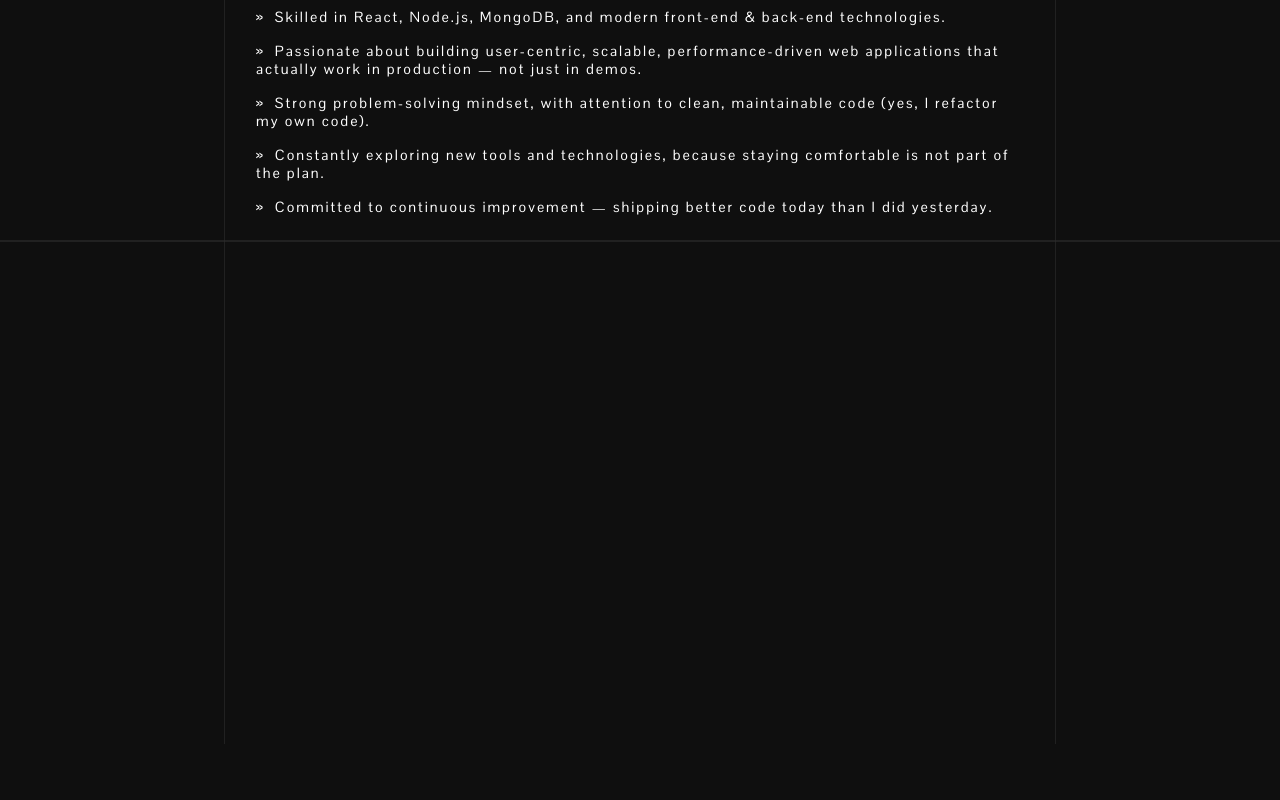
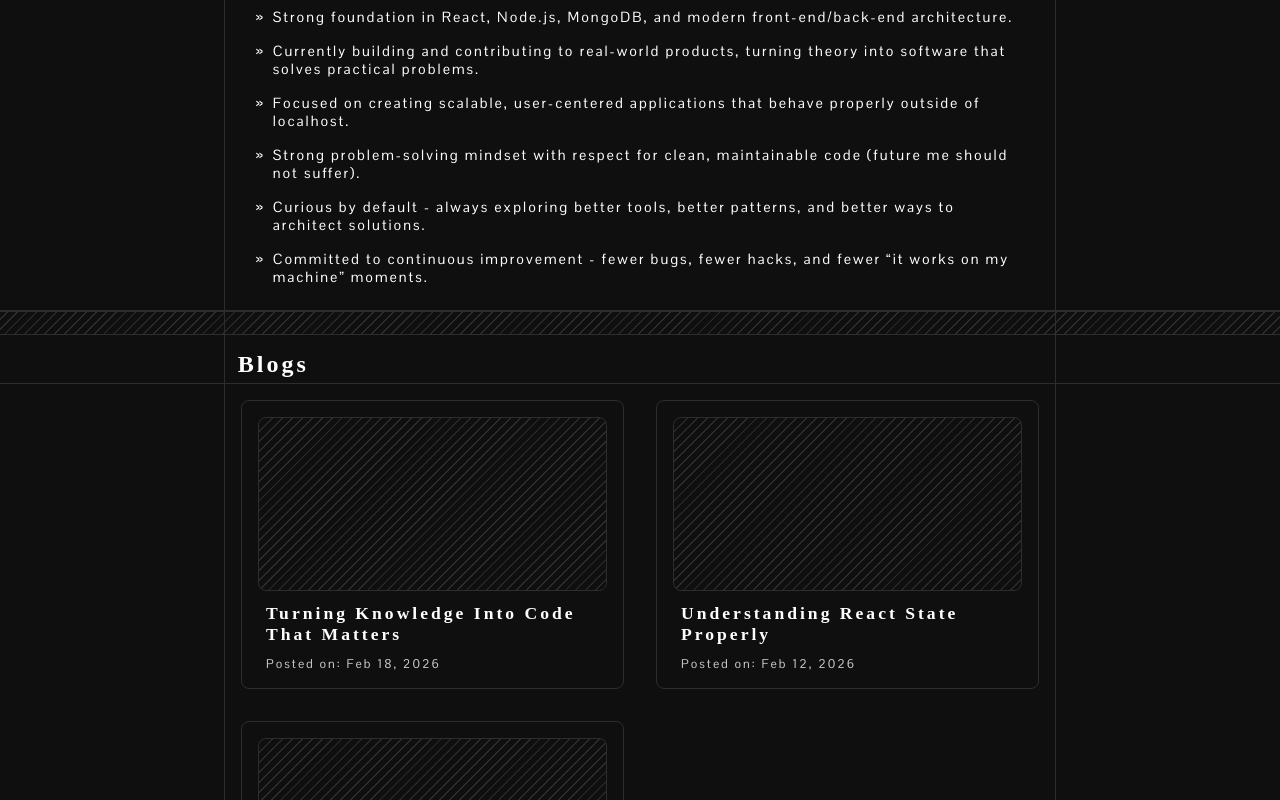
Before and after one commit to Bhatia612/My-Portfolio, a React (Vite) app: page /#/ in a window 1280 px wide. Shown: the part 840-1640 px from the top of the page. Before the commit the page ends 1600 px from the top, so only its background shows below. Built offline with nearby package versions, Linux system fonts and the light colour scheme; a web font is replaced by a local one.

Commit message:
setup for blogs . . .

```diff
--- a/src/components/About.jsx
+++ b/src/components/About.jsx
@@ -5,12 +5,14 @@
         <div className="about">
             <h1>About</h1>
             <ul className="about__list">
-                <li>»&nbsp; Self-made Full-Stack Web Developer and Design Engineer, grinding consistently for the 2+ years — fueled by curiosity (and a healthy amount of coffee).</li>
-                <li>»&nbsp; Skilled in React, Node.js, MongoDB, and modern front-end & back-end technologies.</li>
-                <li>»&nbsp; Passionate about building user-centric, scalable, performance-driven web applications that actually work in production — not just in demos.</li>
-                <li>»&nbsp; Strong problem-solving mindset, with attention to clean, maintainable code (yes, I refactor my own code).</li>
-                <li>»&nbsp; Constantly exploring new tools and technologies, because staying comfortable is not part of the plan.</li>
-                <li>»&nbsp; Committed to continuous improvement — shipping better code today than I did yesterday.</li>
+                <li><span>»</span> Full-Stack Web Developer with several years invested in understanding how things actually work - not just how to copy-paste them.</li>
+                <li><span>»</span> Strong foundation in React, Node.js, MongoDB, and modern front-end/back-end architecture.</li>
+                <li><span>»</span> Currently building and contributing to real-world products, turning theory into software that solves practical problems.</li>
+                <li><span>»</span> Focused on creating scalable, user-centered applications that behave properly outside of localhost.</li>
+                <li><span>»</span> Strong problem-solving mindset with respect for clean, maintainable code (future me should not suffer).</li>
+                <li><span>»</span> Curious by default - always exploring better tools, better patterns, and better ways to architect solutions.</li>
+                <li><span>»</span> Committed to continuous improvement - fewer bugs, fewer hacks, and fewer “it works on my machine” moments.</li>
+
             </ul>
         </div>
 
--- /dev/null
+++ b/src/components/BlogContainer.jsx
@@ -0,0 +1,55 @@
+
+import React from "react";
+
+const BlogCard = ({ title, date, link }) => (
+  <div className="blog-card">
+    <div className="blog-card-img empty"></div>
+    <h2 className="blog-card-title">{title}</h2>
+    <span className="blog-card-date">Posted on: {date}</span>
+
+  </div>
+);
+
+// Blog data defined inside the file
+const blogs = [
+  {
+    title: "Turning Knowledge Into Code That Matters",
+    date: "Feb 18, 2026",
+    link: "/blog/1",
+  },
+  {
+    title: "Understanding React State Properly",
+    date: "Feb 12, 2026",
+    link: "/blog/2",
+  },
+  {
+    title: "Node.js Debugging Tips",
+    date: "Feb 5, 2026",
+    link: "/blog/3",
+  },
+];
+
+const BlogContainer = ({ maxBlogs }) => {
+  // Slice array if maxBlogs is provided
+  const blogsToShow = maxBlogs ? blogs.slice(0, maxBlogs) : blogs;
+
+  return (
+    <div className="blog-container-outer">
+      <h1>Blogs</h1>
+      <div className="blog-container-inner">
+        <div className="blog-container">
+          {blogsToShow.map((blog, index) => (
+            <BlogCard
+              key={index}
+              title={blog.title}
+              date={blog.date}
+              link={blog.link}
+            />
+          ))}
+        </div>
+      </div>
+    </div>
+  );
+};
+
+export default BlogContainer;
--- a/src/pages/Portfolio.jsx
+++ b/src/pages/Portfolio.jsx
@@ -2,6 +2,7 @@
 import Separator from "../components/Separator"
 import About from "../components/About"
 import PersonalInfo from "../components/PersonalInfo"
+import BlogContainer from "../components/BlogContainer"
 
 const Portfolio = () => {
   return (
@@ -11,6 +12,9 @@
       <PersonalInfo />
       <Separator />
       <About />
+      <Separator />
+      <BlogContainer maxBlogs={4}/>
+      <Separator />
     </div>
   )
 }
--- a/src/styles/_utils.scss
+++ b/src/styles/_utils.scss
@@ -1,4 +1,4 @@
-$border-color: #2d2d2da3;
+$border-color: #2d2d2d;
 $bg-color: #0f0f0f;
 $bg-hover: #1b1b1b;
 
--- a/src/styles/components/_about.scss
+++ b/src/styles/components/_about.scss
@@ -31,9 +31,8 @@
             padding-bottom: .5rem;
             width: $content-width;
             @extend %font-sec;
-
-
-
+            display: flex;
+            gap: .5rem;
 
         }
     }
--- /dev/null
+++ b/src/styles/components/_blogs.scss
@@ -0,0 +1,81 @@
+@use "../utils" as *;
+
+.blog-container-outer {
+  width: 100vw;
+  display: flex;
+  flex-direction: column;
+  align-items: center;
+
+
+  h1 {
+    width: $content-width;
+    @extend %font-pri;
+    @extend %border-left-right;
+    padding: 1rem 0.8rem .3rem;
+
+
+  }
+}
+
+.blog-container-inner {
+  width: 100vw;
+  @extend %border-top-bottom;
+  display: flex;
+  flex-direction: column;
+  align-items: center;
+
+}
+
+
+.blog-container {
+  list-style: none;
+  width: $content-width;
+  @extend %border-left-right;
+
+  display: grid;
+  grid-template-columns: repeat(auto-fit, minmax(300px, 1fr));
+
+
+}
+
+.blog-card {
+  padding: 1rem;
+  @extend %border-top-bottom;
+  @extend %border-left-right;
+  transition: transform 0.2s, box-shadow 0.2s;
+  display: flex;
+  flex-direction: column;
+  gap: .7rem;
+  cursor: pointer;
+  margin: 1rem;
+    border-radius: .5rem;
+
+
+  &:hover {
+    background: $bg-hover;
+  }
+
+  .blog-card-img {
+    width: 100%;
+    aspect-ratio: 2/1;
+    border-radius: .5rem;
+    @extend %border-top-bottom;
+    @extend %border-left-right;
+
+  }
+
+  .blog-card-title {
+    @extend %font-pri;
+    font-size: 1.1rem !important;
+    padding-left: .5rem
+  }
+
+
+  .blog-card-date {
+    @extend %font-sec;
+    font-size: 0.775rem !important;
+    color: #cbcbcb;
+    padding-left: .5rem
+  }
+
+}
--- a/src/styles/main.scss
+++ b/src/styles/main.scss
@@ -2,6 +2,7 @@
 @use "./components/profile";
 @use "./components/about";
 @use "./components/personal-info";
+@use "./components/blogs";
 @use "./utils" as *;
 @use "./responsive.scss";
 
--- a/src/styles/responsive.scss
+++ b/src/styles/responsive.scss
@@ -6,7 +6,9 @@
     .navbar__list,
     .personal-info,
     .profile,
-    .about h1 {
+    .about h1,
+    .blog-container-outer h1,
+    .blog-container {
         width: $content-width;
 
     }
```
